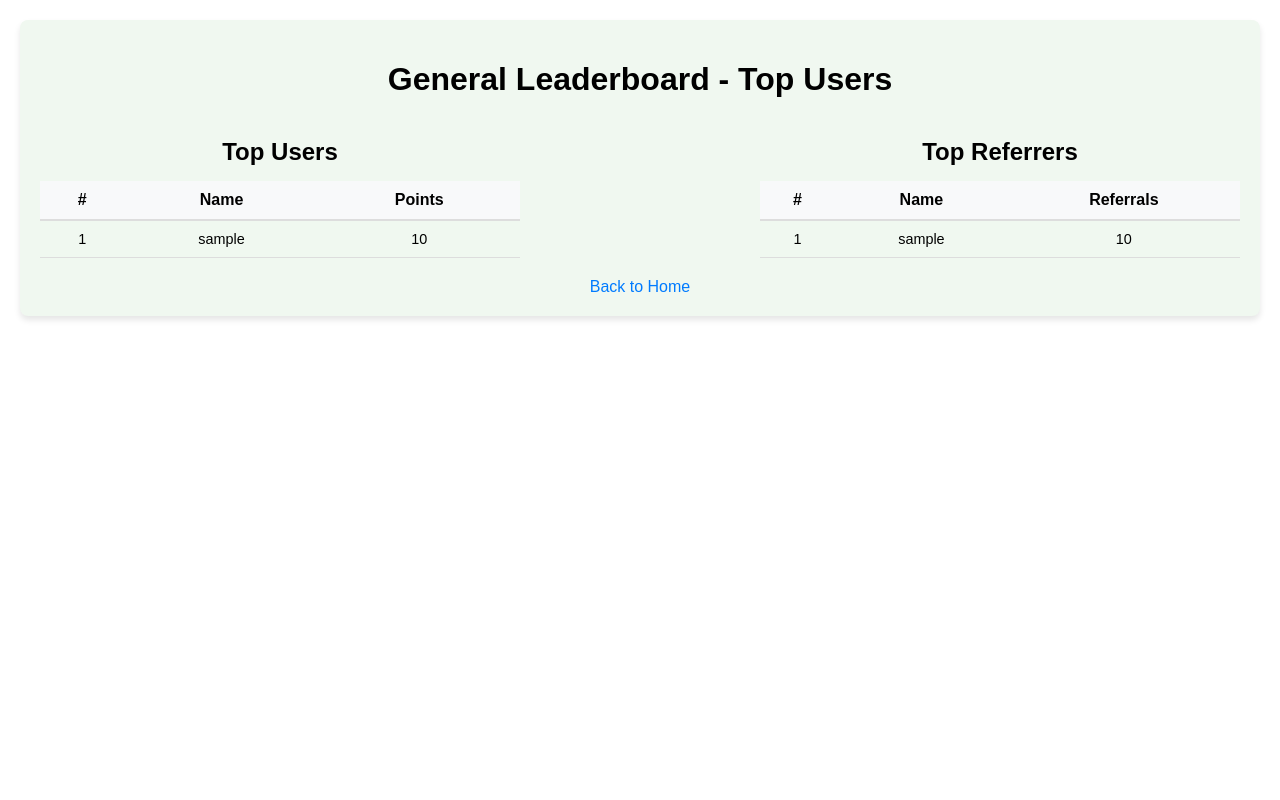
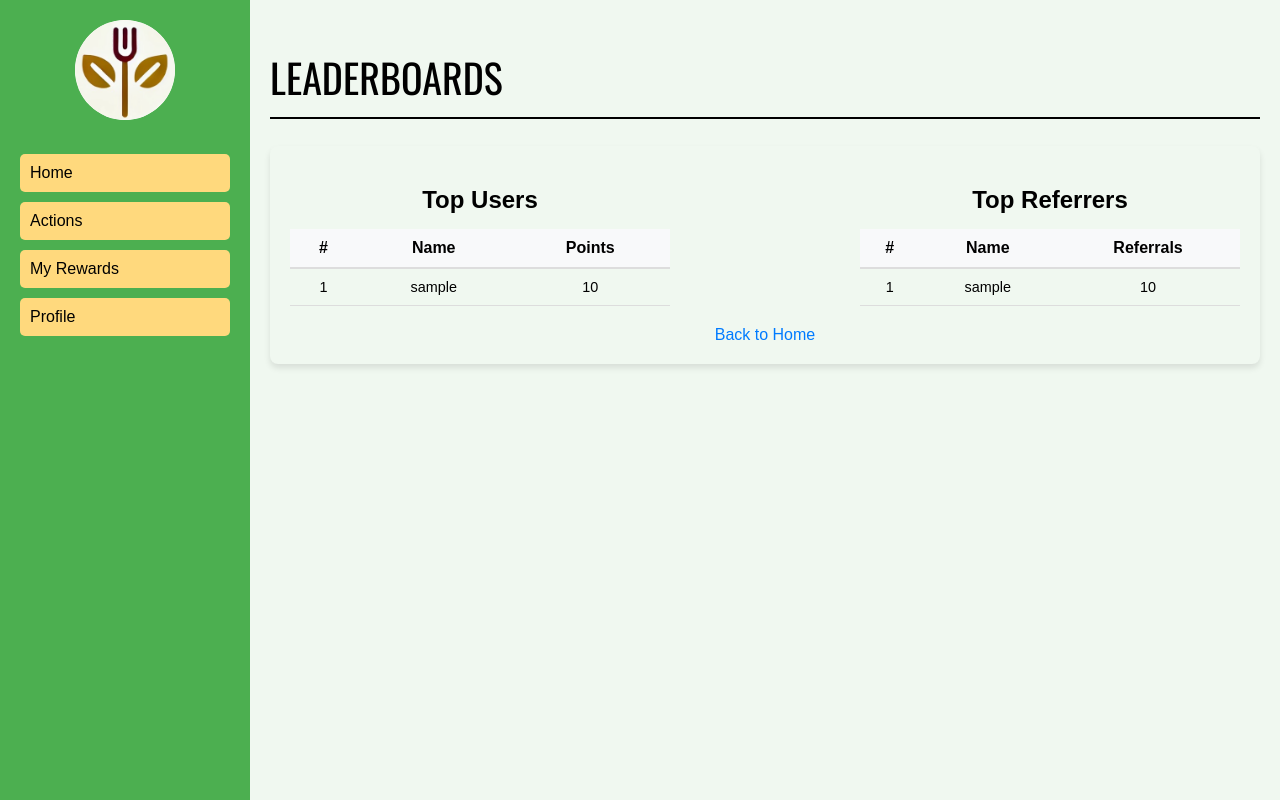
Before and after one commit to CSCI3356-Fall2024/Joaks, a Django app: page /leaderboard/top_users/ in a window 1280 px wide. Run offline with Django 5.2, Linux system fonts and the light colour scheme; tables that the repository leaves empty hold one stand-in row (values such as "Sample post").

Commit message:
leaderboards page matches rest of website

```diff
--- a/mysite/templates/full_top_users.html
+++ b/mysite/templates/full_top_users.html
@@ -1,7 +1,13 @@
+{% extends "base.html" %}
+
+{% block title %}
+General Leaderboard
+{% endblock %}
 
 {% block content %}
-<div class = "leaderboard-container">
-    <h1>General Leaderboard - Top Users</h1>
+<h1 style="font-size: 2.5em; border-bottom: 2px solid black; font-family: 'Oswald', sans-serif; font-optical-sizing: auto; font-style: normal; font-weight: 400; padding-bottom: 10px; ">LEADERBOARDS</h1>
+
+<div class="leaderboard-container">
     <div class="leaderboard-wrapper">
         <div class="leaderboard-table">
             <h2>Top Users</h2>
@@ -19,7 +25,7 @@
                         <td>{{ forloop.counter }}</td>
                         <td>
                             {% if user == request.user %}
-                                <a href="{% url 'profile' %}">{{ user.username }}</a> {# Change to user reward history when done #}
+                                <a href="{% url 'profile' %}">{{ user.username }}</a>
                             {% else %}
                                 {{ user.username }}
                             {% endif %}
@@ -61,7 +67,6 @@
     </div>
     <a href="{% url 'home' %}" class="back-link">Back to Home</a>
 </div>
-{% endblock %}
 
 <style>
 .leaderboard-container {
@@ -151,6 +156,5 @@
 .highlight-user a {
     color: #9A1113
 }
-
-
 </style>
+{% endblock %}
```
